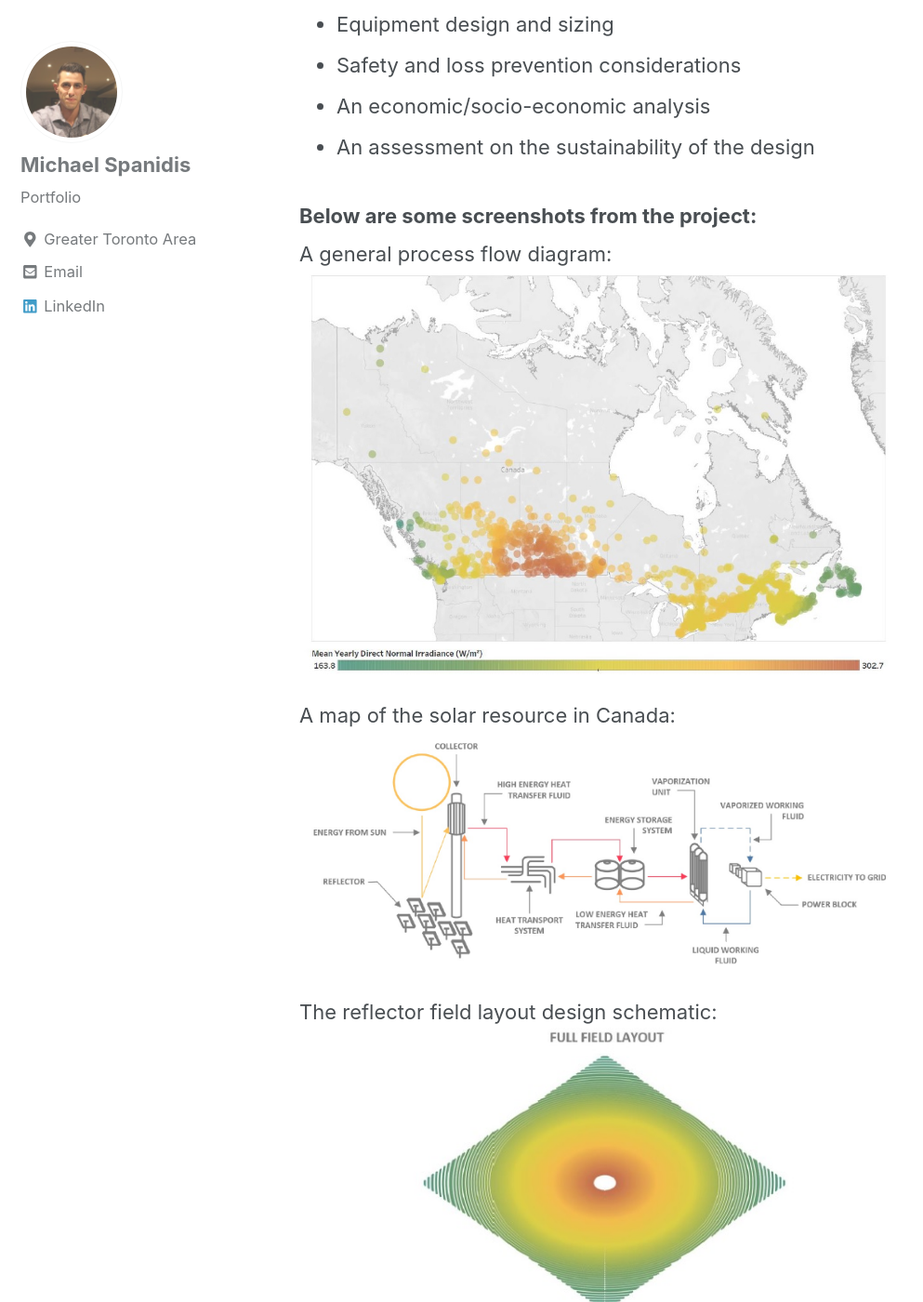
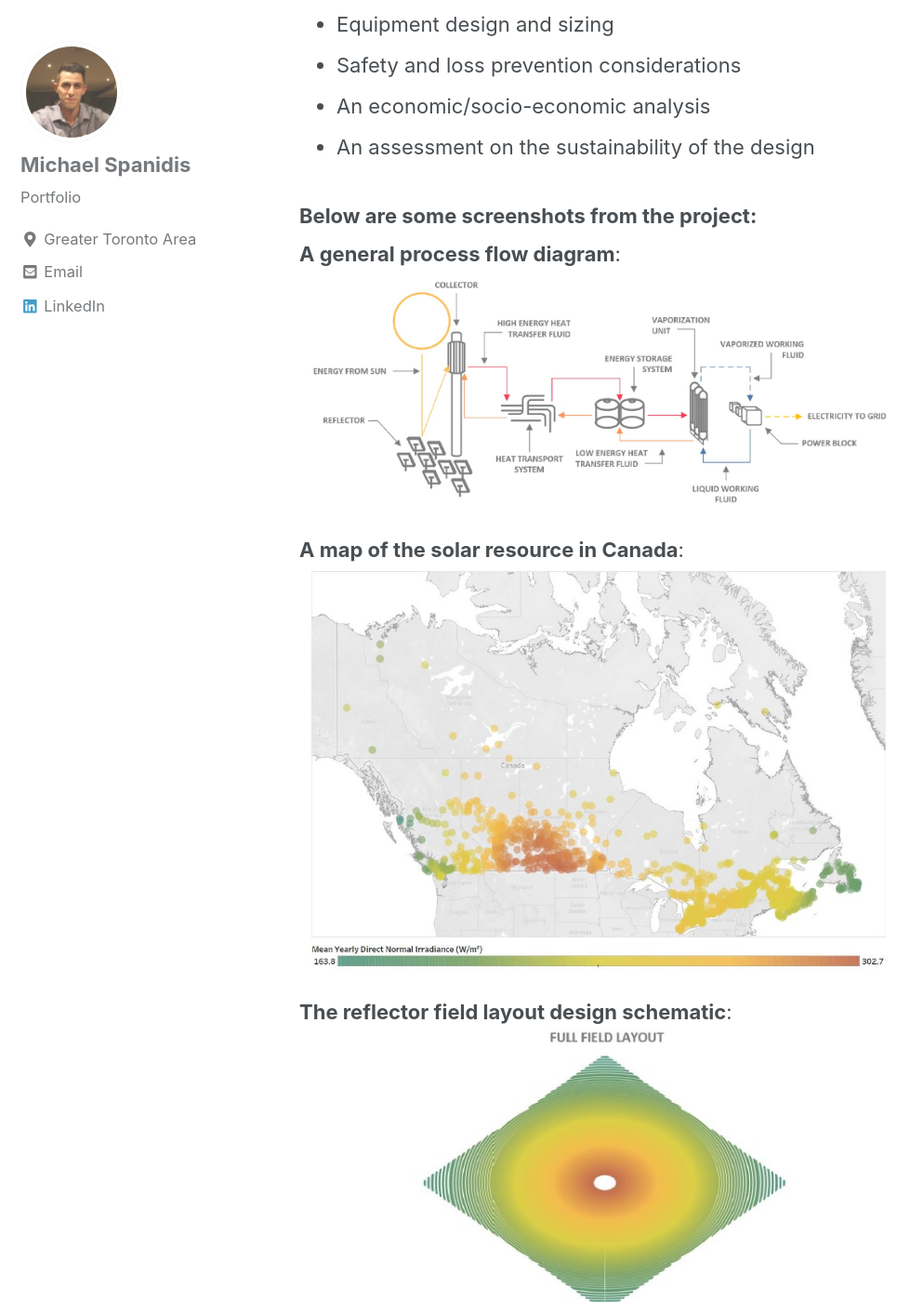
Before and after one commit to michaelspanidis/michaelspanidis.github.io, a Jekyll site: the page built from _posts/2020-09-11-capstone.md, in a window 1280 px wide and 1400 px high, scrolled down 1693 px. Shown: the whole window at 93% size, without its empty margins (0-993 px from the left). Built offline with Jekyll 4.4.1, drawn with Linux system fonts in a browser that asks for light colours; nearby versions of some CDN libraries; some of the changed text lies outside the part shown.

Commit message:
changes22

```diff
--- a/_posts/2020-09-11-capstone.md
+++ b/_posts/2020-09-11-capstone.md
@@ -25,16 +25,16 @@ Some of the requirements for the design were:
 
 ### Below are some screenshots from the project:
 
-A general process flow diagram:
+**A general process flow diagram**:
+![alt]({{ site.url }}{{ site.baseurl }}/images/capstone/process.jpg)
+
+**A map of the solar resource in Canada**:
 ![alt]({{ site.url }}{{ site.baseurl }}/images/capstone/dni.jpg)
 
-A map of the solar resource in Canada:
-![alt]({{ site.url }}{{ site.baseurl }}/images/capstone/process.jpg)
-
-The reflector field layout design schematic:
+**The reflector field layout design schematic**:
 ![alt]({{ site.url }}{{ site.baseurl }}/images/capstone/field.jpg)
 
-The collector tower design schematic:
+**The collector tower design schematic**:
 ![alt]({{ site.url }}{{ site.baseurl }}/images/capstone/tower.jpg)
 
 
```
